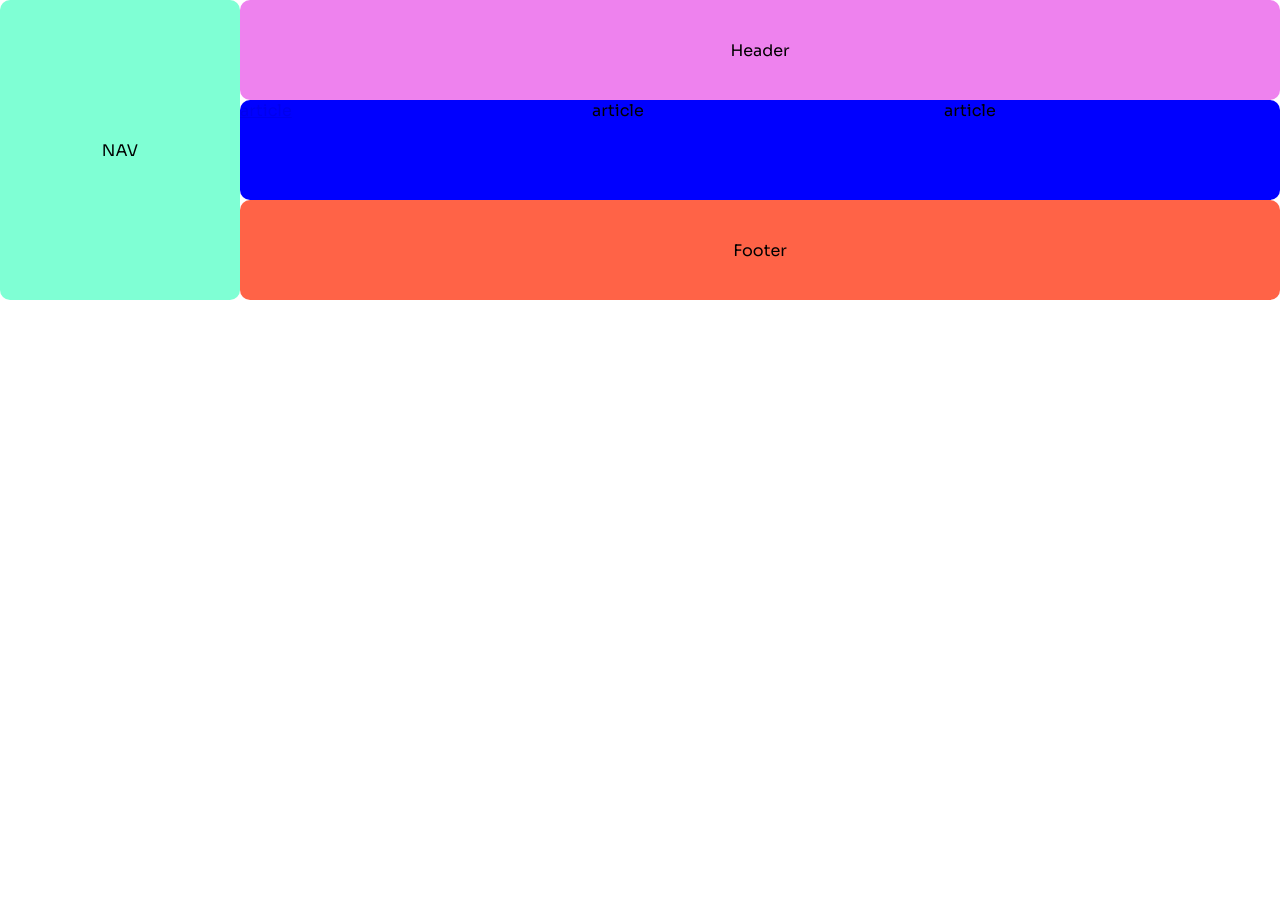
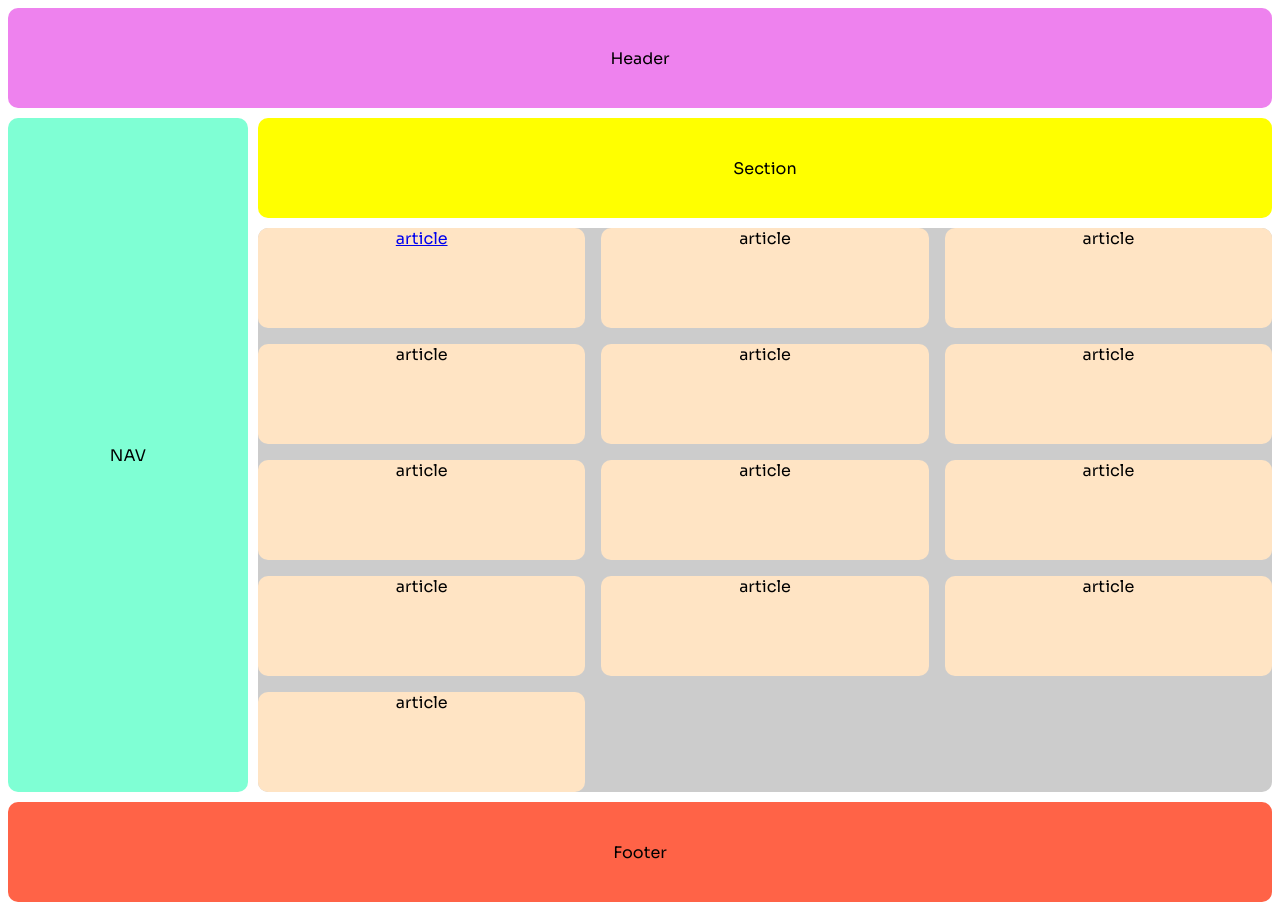
Before and after one commit to LuisHenque/Testes, a plain HTML site: page grid.html in a window 1280 px wide. Before the commit the page ends 800 px from the top, so only its background shows below. Drawn offline with nearby package versions, Linux system fonts and the light colour scheme.

Commit message:
Correção final grid

```diff
--- a/grid.html
+++ b/grid.html
@@ -11,12 +11,22 @@
     <div class="grid-wrapper">
         <header>Header</header>
         <nav>NAV</nav>
-        <!-- <section>Section</section> -->
-        <main>
-            <article><a href="https://www.youtube.com/watch?v=6erYIJ4ei2s&t=984s" target="_blank">article</a></article>
-            <article>article</article>
-            <article>article</article>
-        </main>
+        <section>Section</section>
+            <main>
+                <article><a href="https://www.youtube.com/watch?v=6erYIJ4ei2s&t=984s" target="_blank">article</a></article>
+                <article>article</article>
+                <article>article</article>
+                <article>article</article>
+                <article>article</article>
+                <article>article</article>
+                <article>article</article>
+                <article>article</article>
+                <article>article</article>
+                <article>article</article>
+                <article>article</article>
+                <article>article</article>
+                <article>article</article>
+            </main>
         <footer>Footer</footer>
     </div>
 
--- a/style/stylegrid.css
+++ b/style/stylegrid.css
@@ -5,42 +5,33 @@
 
 body {
     font-family: 'Sora', sans-serif;
-    margin: 0;
-    padding: 0;
 }
 
 header {
     background-color: violet;
-    grid-column: 2 / -1;
+    grid-column: 1 / -1;
+    grid-row: 1 / 2;
 }
 
 nav {
     background-color: aquamarine;
-    grid-row: 1 / -1;
-}
-
-.grid-wrapper > main {
-    background-color: blue;
-    display: grid;
-    grid-auto-rows: auto;
-    grid-template-columns: repeat(3, 1fr);
-    gap: 1rem;
+    grid-row: 2 / -2;
 }
 
 section {
     background-color: yellow;
-    grid-row: 2 / 4;
+    grid-column: 2 / -1;
 }
 
 article {
+    background-color: bisque;
     min-height: 100px;
     border-radius: 10px;
-    gap: 5px;
 }
 
 footer {
     background-color: tomato;
-    grid-column: 2 / -1;
+    grid-column: 1 / -1;
     grid-row: -2 / -1;
 }
 
@@ -54,6 +45,17 @@ footer {
 
 .grid-wrapper {
     display: grid;
+    gap: 10px;
     grid-template-rows: repeat(4, auto);
     grid-template-columns: 240px 1fr;
 }
+
+
+.grid-wrapper > main {
+    background-color: #ccc;
+    display: grid;
+    gap: 1rem;
+    grid-auto-rows: auto;
+    grid-template-columns: repeat(3, 1fr);
+    text-align: center;
+}
```
